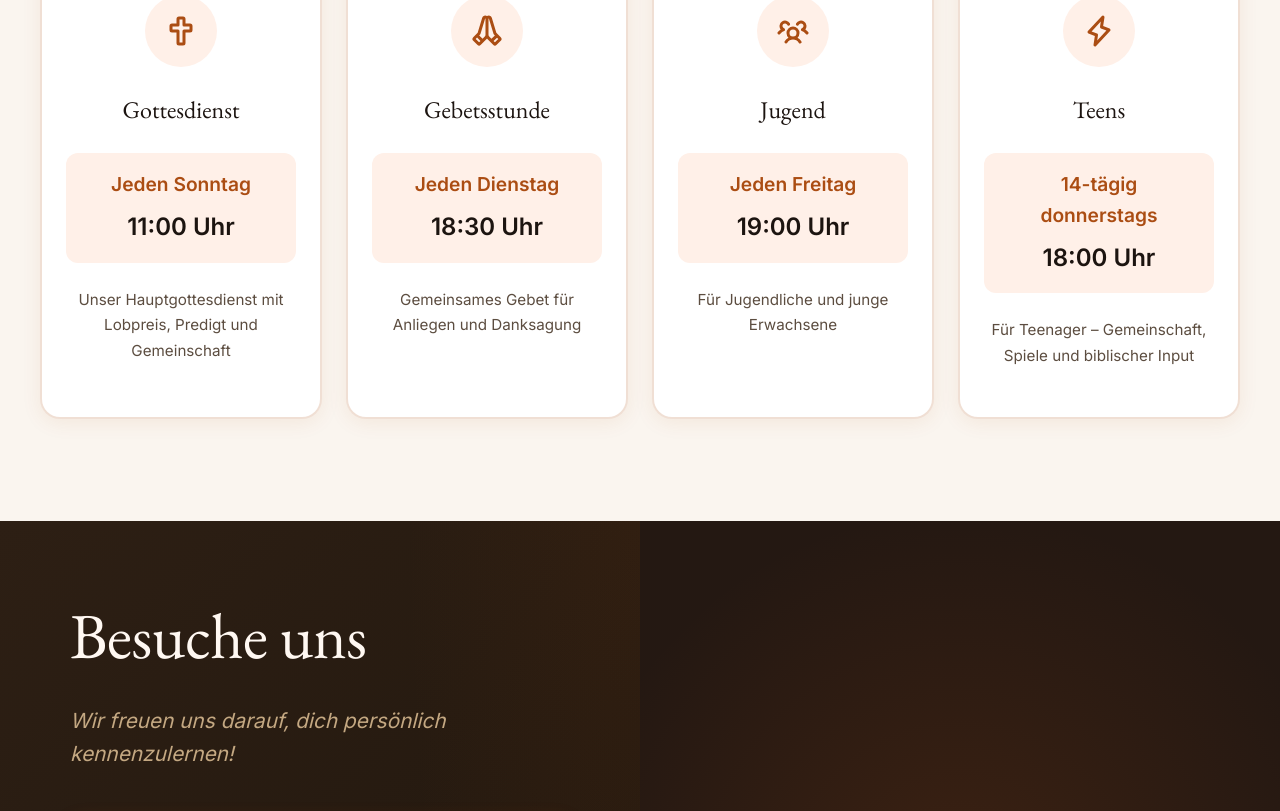
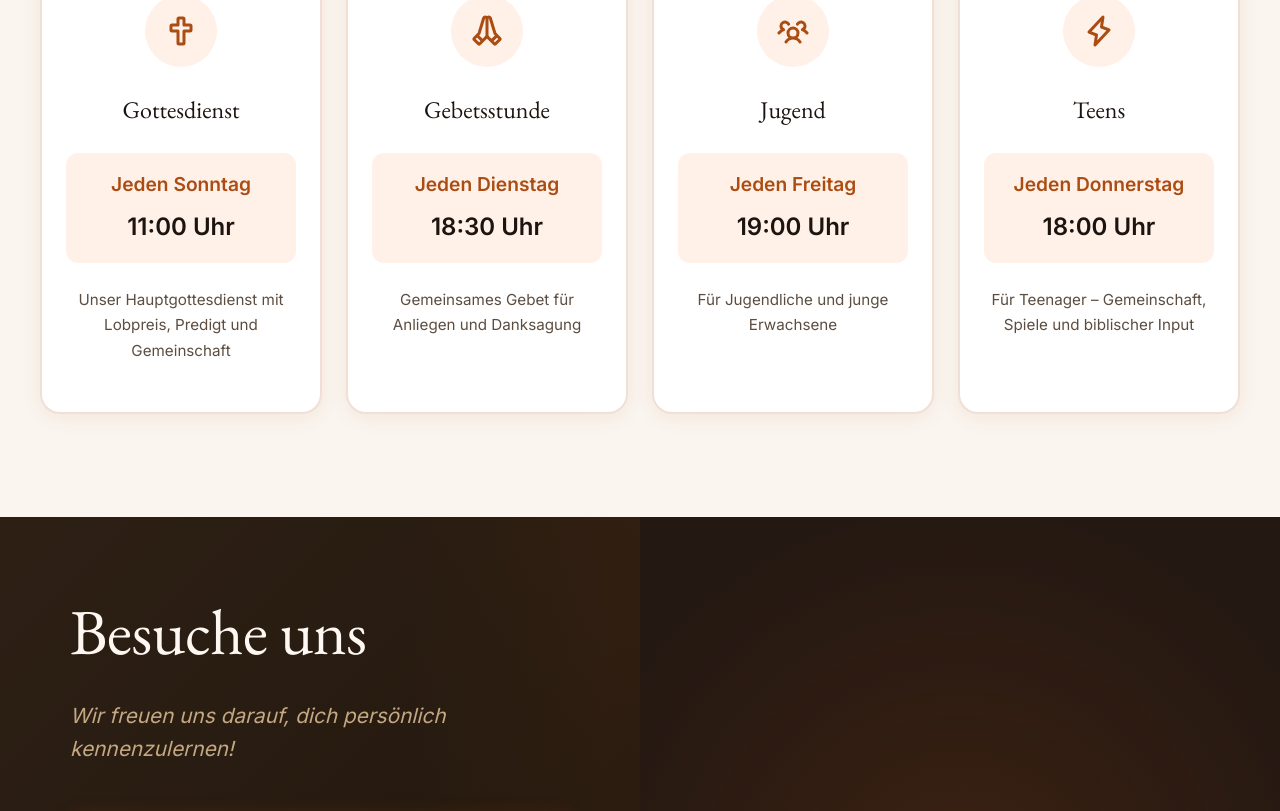
Before and after one commit to MarceloEito/lebensfundament-website, a React (Vite) app: page / in a window 1280 px wide. Shown: the part 2209-3020 px from the top of the page. Built offline with nearby package versions, Linux system fonts and the light colour scheme.

Commit message:
Teens meet every Thursday
Change the Teens card to "Jeden Donnerstag" and drop "alle 2 Wochen"
from the footer and README.

Co-Authored-By: Claude Opus 5.5 <noreply@anthropic.com>
Claude-Session: https://claude.ai/code/session_01ATdbpFbCVpoaUS55mvft23

```diff
--- a/src/components/Events.jsx
+++ b/src/components/Events.jsx
@@ -120,7 +120,7 @@ function Events() {
     {
       id: 4,
       title: 'Teens',
-      day: '14-tägig donnerstags',
+      day: 'Jeden Donnerstag',
       time: '18:00 Uhr',
       description: 'Für Teenager – Gemeinschaft, Spiele und biblischer Input',
       Icon: LightningIcon
--- a/src/components/Footer.jsx
+++ b/src/components/Footer.jsx
@@ -23,7 +23,7 @@ function Footer() {
             <h4>Gottesdienste</h4>
             <p>Sonntag: 11:00 Uhr</p>
             <p>Dienstag: 18:30 Uhr (Gebet)</p>
-            <p>Donnerstag: 18:00 Uhr (Teens, alle 2 Wochen)</p>
+            <p>Donnerstag: 18:00 Uhr (Teens)</p>
             <p>Freitag: 19:00 Uhr (Jugend)</p>
           </div>
 
```
Also changed, not shown: 1 other file (tests, documents, lock files or other folders).
